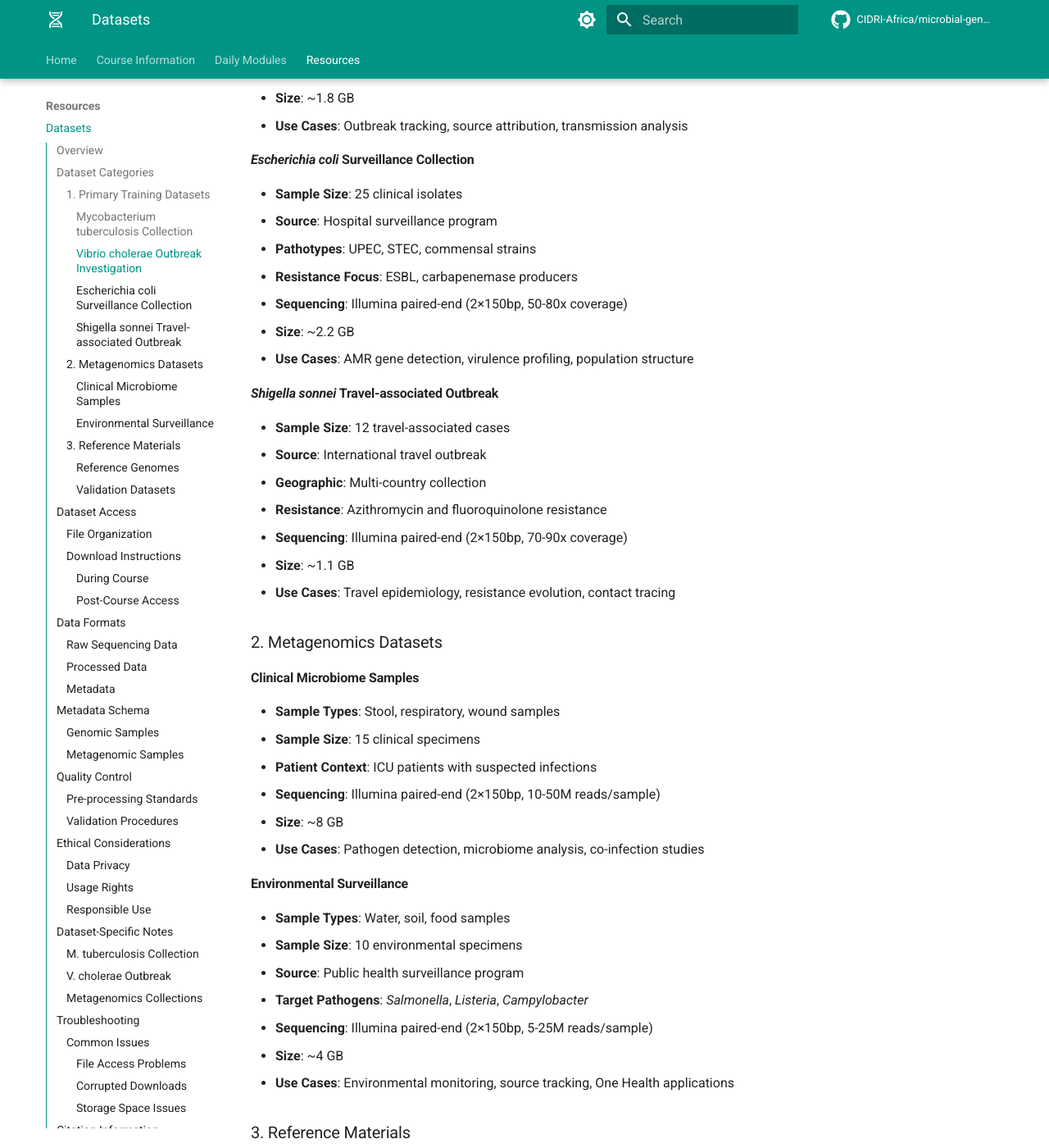
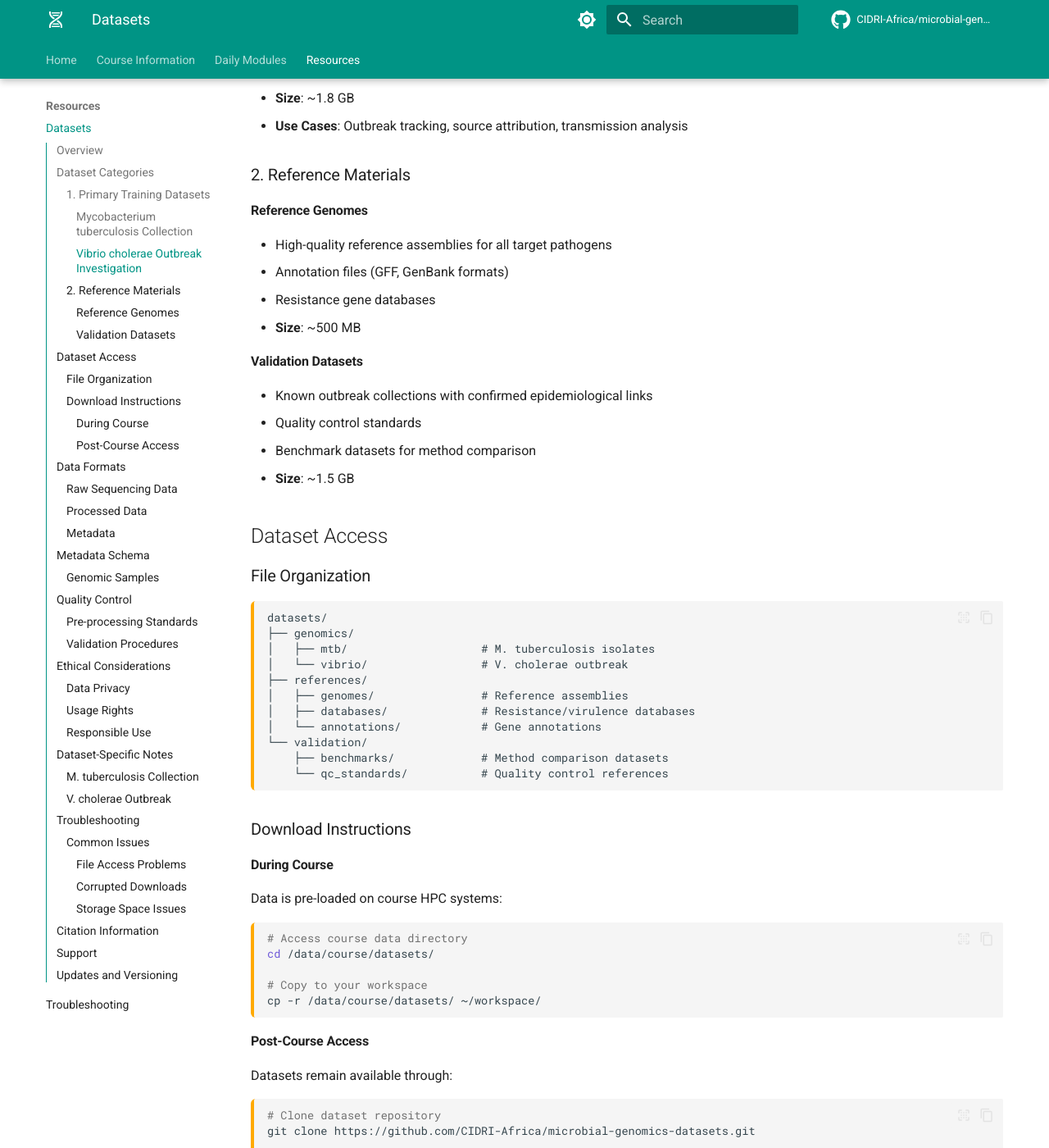
Before and after one commit to mamanambiya/microbial-genomics-training, an MkDocs documentation site: the page built from docs_src/datasets.md, in a window 1280 px wide and 1400 px high, scrolled down 854 px. Shown: the whole window at 82% size. Built offline with MkDocs 1.6.1 and Material for MkDocs 9.7.7, drawn with Linux system fonts in a browser that asks for light colours; comment, search, counter and statistics services are not loaded; some of the changed text lies outside the part shown.

Commit message:
Remove E. coli and Shigella datasets and metagenomics sections
- Removed Escherichia coli Surveillance Collection dataset
- Removed Shigella sonnei Travel-associated Outbreak dataset
- Removed entire Metagenomics Datasets section (Clinical Microbiome and Environmental Surveillance)
- Updated file organization structure to reflect remaining datasets
- Removed metagenomic samples metadata schema
- Cleaned up dataset-specific notes section

```diff
--- a/docs_src/datasets.md
+++ b/docs_src/datasets.md
@@ -26,44 +26,8 @@ This course uses carefully curated datasets representing real-world scenarios in
 - **Size**: ~1.8 GB
 - **Use Cases**: Outbreak tracking, source attribution, transmission analysis
 
-#### *Escherichia coli* Surveillance Collection
-- **Sample Size**: 25 clinical isolates
-- **Source**: Hospital surveillance program
-- **Pathotypes**: UPEC, STEC, commensal strains
-- **Resistance Focus**: ESBL, carbapenemase producers
-- **Sequencing**: Illumina paired-end (2×150bp, 50-80x coverage)
-- **Size**: ~2.2 GB
-- **Use Cases**: AMR gene detection, virulence profiling, population structure
 
-#### *Shigella sonnei* Travel-associated Outbreak
-- **Sample Size**: 12 travel-associated cases
-- **Source**: International travel outbreak
-- **Geographic**: Multi-country collection
-- **Resistance**: Azithromycin and fluoroquinolone resistance
-- **Sequencing**: Illumina paired-end (2×150bp, 70-90x coverage)
-- **Size**: ~1.1 GB
-- **Use Cases**: Travel epidemiology, resistance evolution, contact tracing
-
-### 2. Metagenomics Datasets
-
-#### Clinical Microbiome Samples
-- **Sample Types**: Stool, respiratory, wound samples
-- **Sample Size**: 15 clinical specimens
-- **Patient Context**: ICU patients with suspected infections
-- **Sequencing**: Illumina paired-end (2×150bp, 10-50M reads/sample)
-- **Size**: ~8 GB
-- **Use Cases**: Pathogen detection, microbiome analysis, co-infection studies
-
-#### Environmental Surveillance
-- **Sample Types**: Water, soil, food samples
-- **Sample Size**: 10 environmental specimens
-- **Source**: Public health surveillance program
-- **Target Pathogens**: *Salmonella*, *Listeria*, *Campylobacter*
-- **Sequencing**: Illumina paired-end (2×150bp, 5-25M reads/sample)
-- **Size**: ~4 GB
-- **Use Cases**: Environmental monitoring, source tracking, One Health applications
-
-### 3. Reference Materials
+### 2. Reference Materials
 
 #### Reference Genomes
 - High-quality reference assemblies for all target pathogens
@@ -84,12 +48,7 @@ This course uses carefully curated datasets representing real-world scenarios in
 datasets/
 ├── genomics/
 │   ├── mtb/                    # M. tuberculosis isolates
-│   ├── vibrio/                 # V. cholerae outbreak
-│   ├── ecoli/                  # E. coli surveillance
-│   └── shigella/               # S. sonnei travel outbreak
-├── metagenomics/
-│   ├── clinical/               # Clinical microbiome samples
-│   └── environmental/          # Environmental surveillance
+│   └── vibrio/                 # V. cholerae outbreak
 ├── references/
 │   ├── genomes/                # Reference assemblies
 │   ├── databases/              # Resistance/virulence databases
@@ -152,16 +111,6 @@ wget https://datasets.microbial-genomics.org/mtb_collection.tar.gz
 | sequencing_platform | Technology | Illumina MiSeq |
 | coverage_depth | Average coverage | 85x |
 
-### Metagenomic Samples
-| Field | Description | Example |
-|-------|-------------|---------|
-| sample_id | Unique identifier | META_001 |
-| sample_type | Specimen type | stool |
-| host_species | Host organism | Homo sapiens |
-| collection_site | Anatomical site | gut |
-| patient_id | De-identified ID | P001 |
-| clinical_context | Medical context | ICU_sepsis |
-| sequencing_depth | Read count | 25M reads |
 
 ## Quality Control
 
@@ -209,11 +158,6 @@ wget https://datasets.microbial-genomics.org/mtb_collection.tar.gz
 - Metadata includes case demographics and exposure history
 - Excellent dataset for outbreak investigation training
 
-### Metagenomics Collections
-- Negative controls included for contamination assessment
-- Mock communities available for method validation
-- Clinical metadata limited to protect patient privacy
-- Environmental samples include habitat characteristics
 
 ## Troubleshooting
 
```
